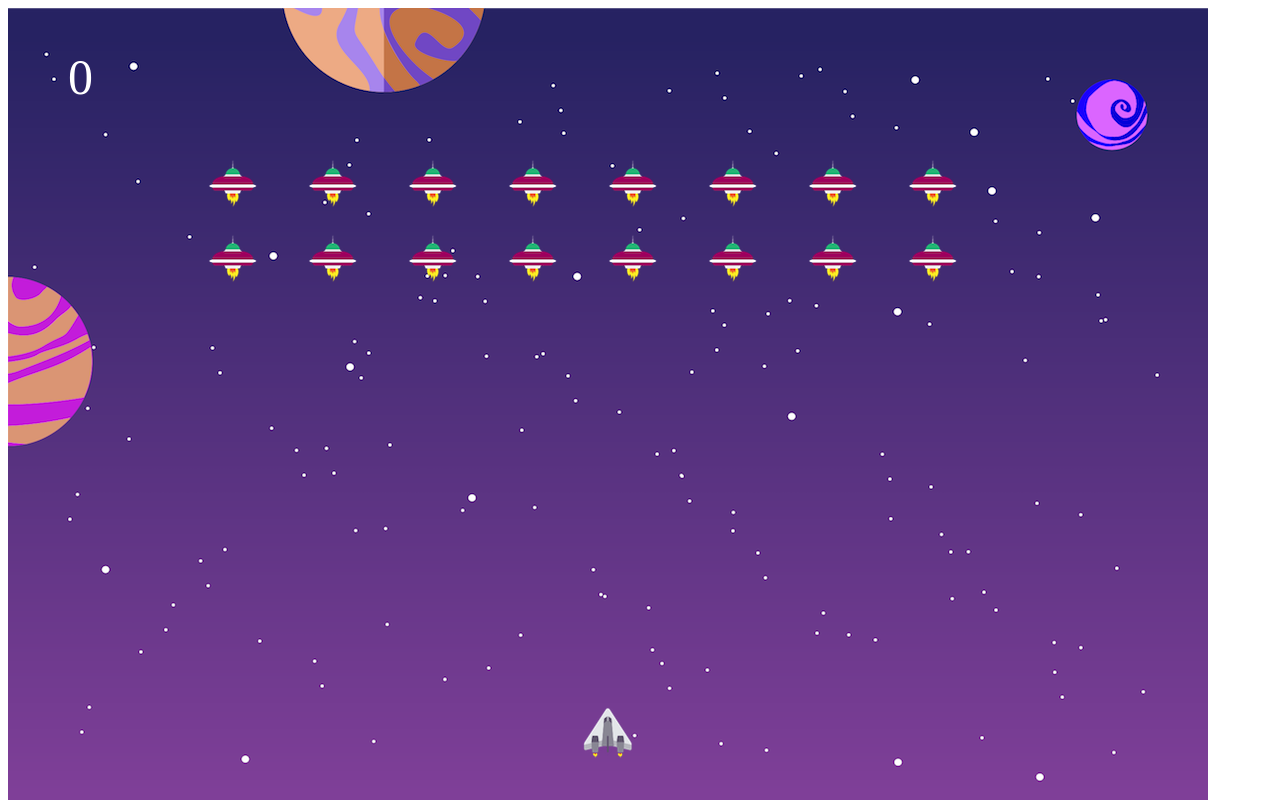
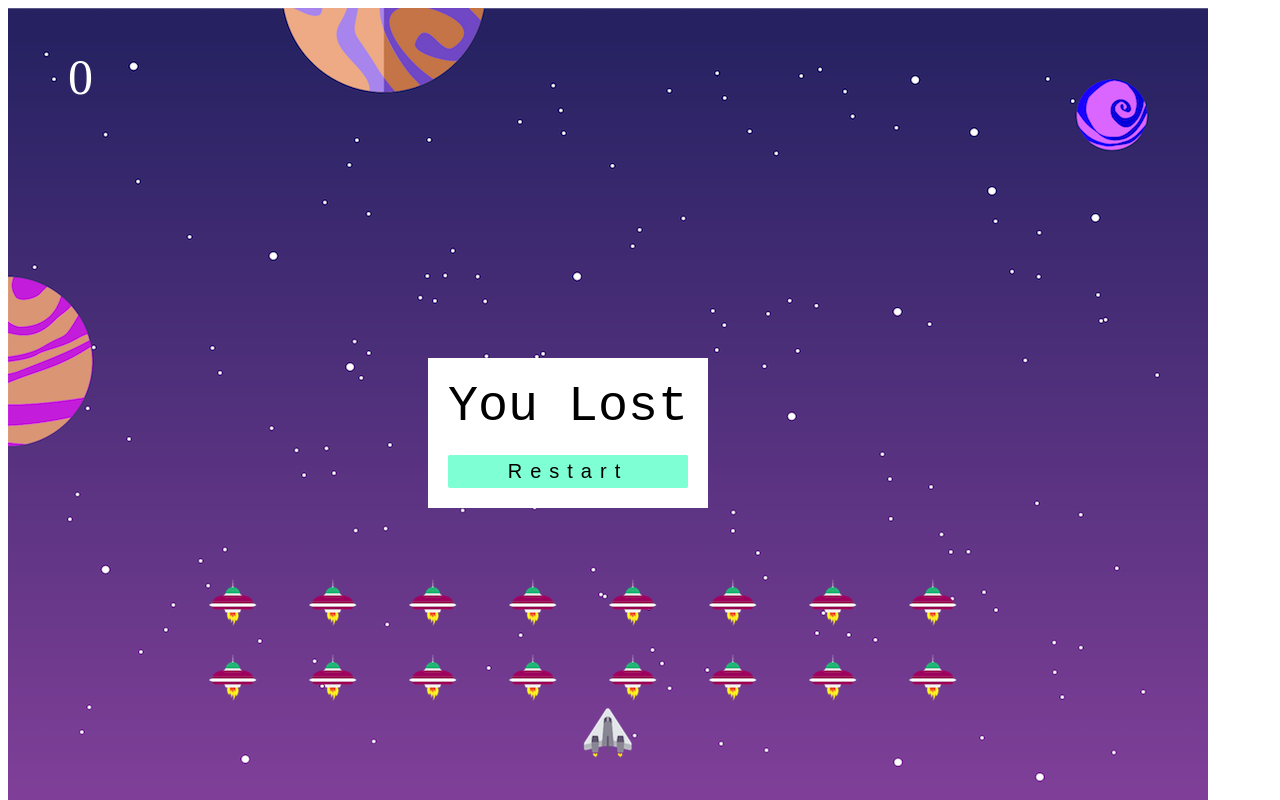
Before and after one commit to Meyazhagan/space-invader-task, a plain HTML site: page index.html in a window 1280 px wide. Drawn offline with Linux system fonts and the light colour scheme.

```diff
--- a/script.js
+++ b/script.js
@@ -3,20 +3,23 @@
   top: 700,
 };
 
-var enemieStep = 1;
+var enemieStep = 10;
 var missileStep = 10;
 var score = 0;
 
 var missiles = [];
-
-let enemies = [];
-for (let top = 100; top < 200; top += 75) {
-  for (let left = 200; left < 1000; left += 100) {
-    enemies.push({ left: left, top: top });
+var enemies = [];
+function createGame() {
+  missiles = [];
+  enemies = [];
+  for (let top = 100; top < 200; top += 75) {
+    for (let left = 200; left < 1000; left += 100) {
+      enemies.push({ left: left, top: top });
+    }
   }
 }
 
-document.onkeydown = function (e) {
+var onpressed = function (e) {
   if (e.keyCode === 37 && hero.left >= 0) {
     hero.left = hero.left - 10;
   }
@@ -32,6 +35,7 @@
   }
   drawHero();
 };
+document.onkeydown = onpressed;
 
 function drawHero() {
   document.getElementById("hero").style.left = hero.left + "px";
@@ -54,9 +58,9 @@
 }
 
 function drawEnemies() {
-  document.getElementById("enemies").innerHTML = "";
+  document.querySelector("#enemies").innerHTML = "";
   enemies.forEach((enemie) => {
-    document.getElementById("enemies").innerHTML += `
+    document.querySelector("#enemies").innerHTML += `
             <div class="enemy" style="left:${enemie.left}px; top:${enemie.top}px;"></div>
             `;
   });
@@ -104,6 +108,8 @@
   shooting();
   gameEnd();
 }
+
+createGame();
 gameLoop();
 
 function gameEnd() {
@@ -115,13 +121,21 @@
 }
 
 function displayMessage(message) {
-  let container = document.getElementById("background");
+  let container = document.querySelector("#background");
   let result = document.createElement("div");
   result.setAttribute("class", "result");
+  let button = document.createElement("button");
+  button.onclick = function () {
+    createGame();
+    gameLoop();
+    result.style.display = "none";
+    document.onkeydown = onpressed;
+  };
+  button.textContent = "restart";
   result.innerText = message;
 
+  result.appendChild(button);
   container.appendChild(result);
-
   clearTimeout(game);
   disable();
 }
--- a/styles.css
+++ b/styles.css
@@ -41,17 +41,29 @@
 }
 .result {
   font-size: 50px;
-  width: 250px;
-  height: 70px;
+  width: fit-content;
+  height: fit-content;
+  display: flex;
+  flex-direction: column;
   background-color: white;
   color: black;
   font-family: monospace;
   position: absolute;
   top: 350px;
   right: 500px;
-  padding-left: 20px;
+  padding: 20px;
 }
 
+button {
+  background-color: aquamarine;
+  border: none;
+  font-size: 20px;
+  margin-top: 20px;
+  text-transform: capitalize;
+  letter-spacing: 0.5rem;
+  border-radius: 2px;
+  padding: 5px;
+}
 #score {
   position: absolute;
   top: 5%;
```
